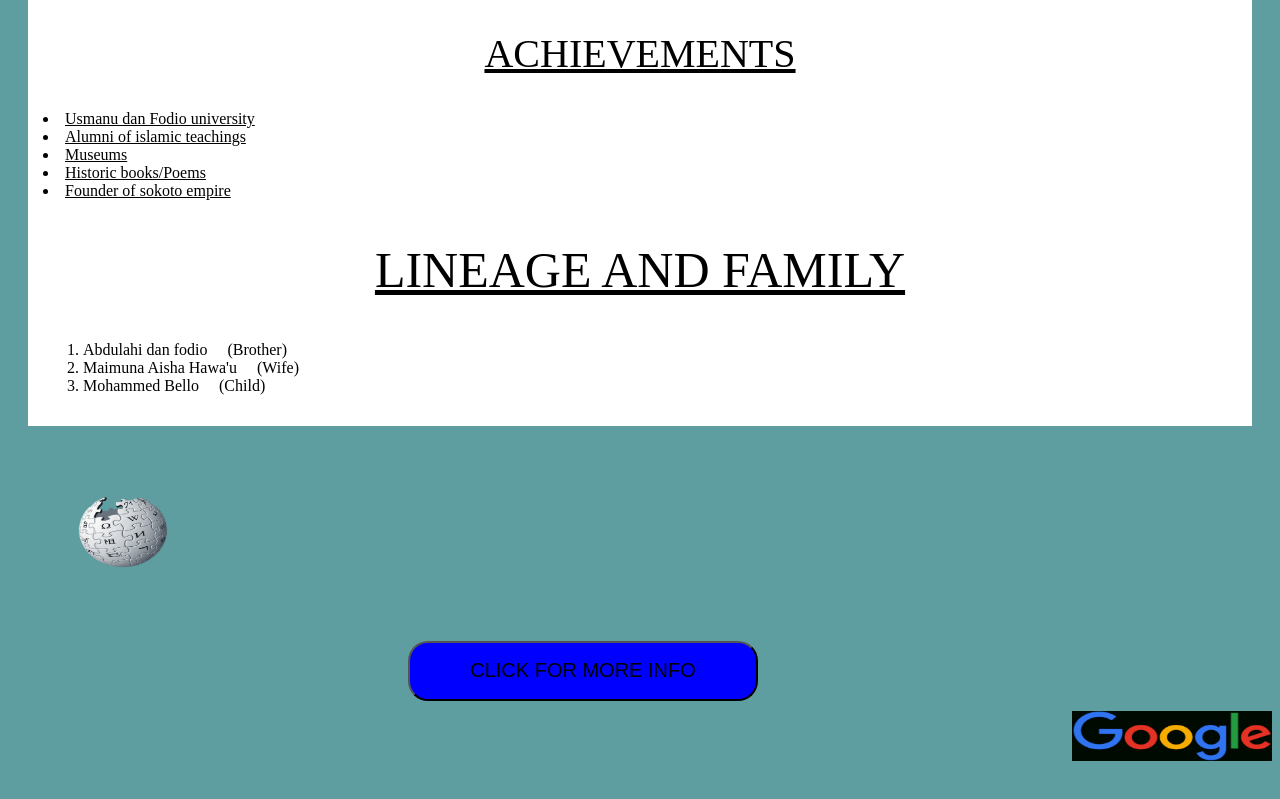
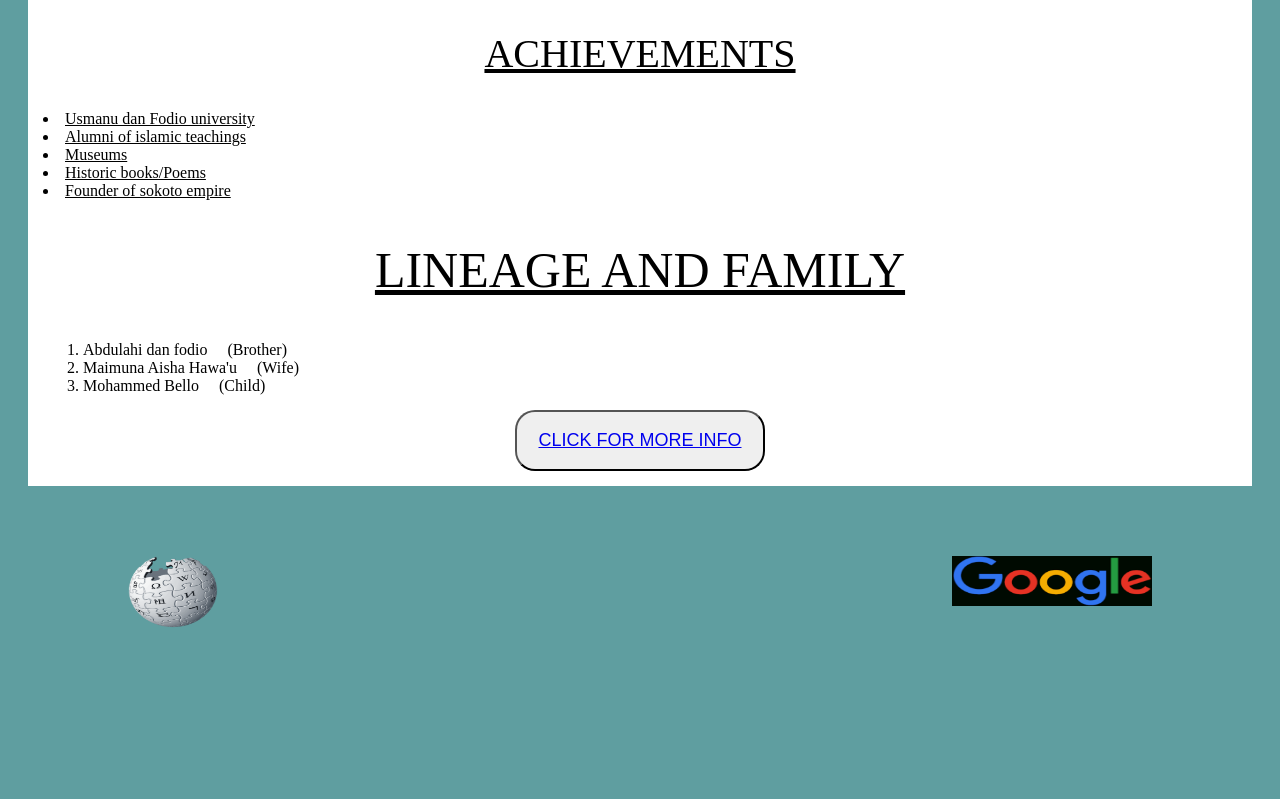
Before and after one commit to Hudufodio/Tribute-Page, a plain HTML site: page index.html in a window 1280 px wide. Shown: the part 874-1673 px from the top of the page. After the commit the page ends 1517 px from the top, so only its background shows below. Drawn offline with Linux system fonts and the light colour scheme.

Commit message:
button modified

```diff
--- a/index.css
+++ b/index.css
@@ -47,37 +47,54 @@ h2.lh {
     text-align: center;
 }
 
+div.btn {
+    width: 250px;
+    height: 60px;
+    background-position: 20px;
+    margin: auto;
+    display: flex;
+    flex-direction: column;
+    justify-content: center;
+    border-radius: 20px;
+    text-align: center;
+}
+
+.btn-text {
+    font: 400;
+    font-family: sans-serif;
+    font-weight: 500;
+    font-size: large;
+    padding: 18px;
+    border-radius: 20px;
+}
+.btn:hover {
+    width: 260px;
+    height: 65px;
+    text-decoration: underline;
+    background-color: brown;
+}
+.btn-text:hover {
+    text-transform: capitalize;
+    color: blue;
+    animation: forwards;
+}
 
 
 
 img.wiki {
     width: 90px;
     height: 75px;
-    float: left;
+    float: none;
     margin-top: 50px;
-    margin-left: 70px;
+    margin-left: 120px;
     clear: right;
 }
-button.btn {
-width: 350px;
-height: 60px;
-font-size: 20px;
-font-weight: 300px;
-background-color: blue;
-
-clear: both;
-margin: 70px 400px;
-margin-bottom: 10px;
-border: 10px solid red, blue;
-border-radius: 20px;
-/* falta poner border-color gradient*/
-}
-
 img.google {
     width: 200px;
     height: 50px;
     float: right;
+    margin-top: 50px;
+    margin-right: 120px;
     clear: left;
-    margin-bottom: 80px;
 
 }
--- a/index.html
+++ b/index.html
@@ -1,5 +1,6 @@
 <!DOCTYPE html>
 <html lang="en">
+
 <head>
     <meta charset="utf-8">
     <meta name="viewport" content="width=device-width, initial-scale=1.0">
@@ -8,9 +9,11 @@
 </head>
 
 <body>
-      <header class="hd"><h1 class="header-tl">USMAN DAN FODIO</h1>
+    <header class="hd">
+        <h1 class="header-tl">USMAN DAN FODIO</h1>
         <h2>Philosopher and Islamic Scholar</h2>
-        <h3>1754 - 1817</h3></header>
+        <h3>1754 - 1817</h3>
+    </header>
 
 
     <img id="fd" src="recursos/usman.jpg" alt="image of usman">
@@ -42,18 +45,23 @@
                 <li>Mohammed Bello &nbsp;&nbsp;&nbsp; (Child)</li>
             </ol>
         </div>
+        <div class="btn">
+            <button class="btn-text"><a href="https://en.wikipedia.org/wiki/Usman_dan_Fodio" target="_blank">
+                    CLICK FOR MORE INFO </a>
+            </button>
         </div>
-        <footer class="foot">
-
+    </div>
+    <footer class="row-foot">
+        <div class="column">
+            <a href="https://en.wikipedia.org/wiki/Usman_dan_Fodio" target="_blank">
                 <img class="wiki" src="recursos\wiki.jpg">
-
-
-            <button class="btn">CLICK FOR MORE INFO</button>
-
-
+            </a>
+            <a href="https://en.wikipedia.org/wiki/Usman_dan_Fodio" target="_blank">
                 <img class="google" src="recursos\google.jpg.png" alt="google image">
-
+            </a>
+        </div>
     </footer>
 
 </body>
+
 </html>
```
Lines whose indentation alone changed are shown as unchanged.
